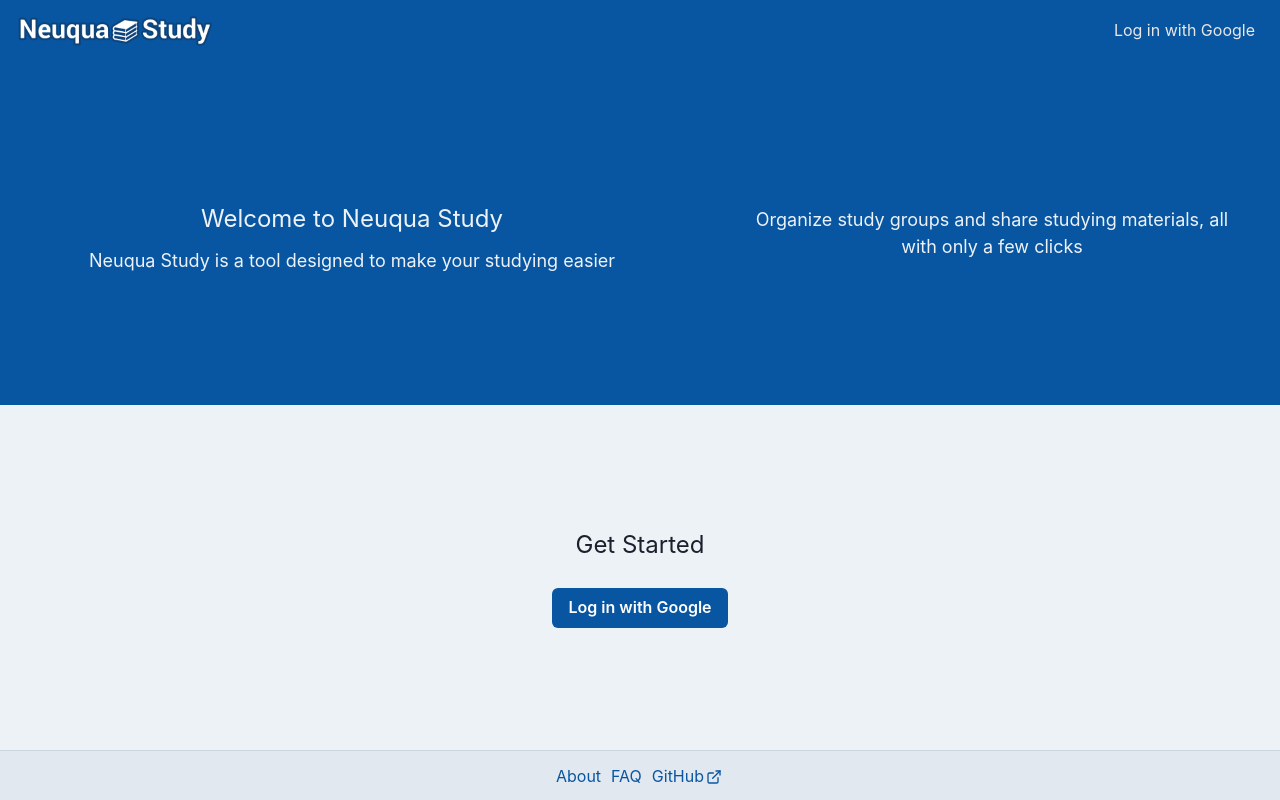
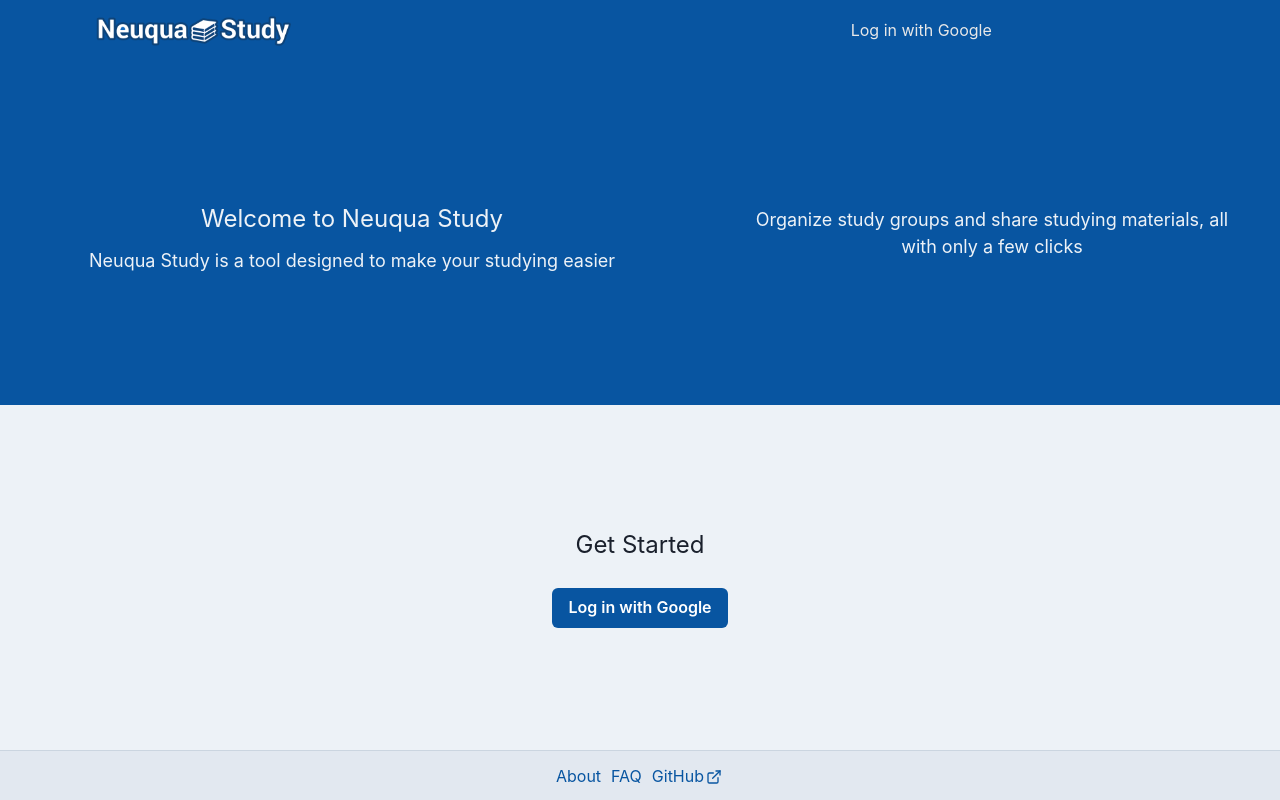
Before and after one commit to DavidShefcik/nvhsstudy-remake, a Next.js app in the folder frontend/: page / in a window 1280 px wide. Built offline with nearby package versions, Linux system fonts and the light colour scheme.

Commit message:
change header section sizes

```diff
--- a/frontend/src/components/Header.tsx
+++ b/frontend/src/components/Header.tsx
@@ -67,6 +67,10 @@ export default function Header() {
       zIndex="10"
       className={styles.header}
     >
+      <Flex
+        width={isMobile ? "auto" : "30%"}
+        justifyContent={isMobile ? "flex-start" : "center"}
+      >
         <Link as={NextLink} href="/" title="Neuqua Study">
           {imageError ? (
             <Text color="white" fontSize="2xl" cursor="pointer">
@@ -84,7 +88,14 @@ export default function Header() {
             />
           )}
         </Link>
-      <Box>{rightItems}</Box>
+      </Flex>
+      <Flex
+        width={isMobile ? "auto" : "70%"}
+        justifyContent={isMobile ? "flex-end" : "center"}
+        paddingLeft={isMobile ? "0" : "15%"}
+      >
+        {rightItems}
+      </Flex>
     </Flex>
   );
 }
```
Lines whose indentation alone changed are shown as unchanged.
